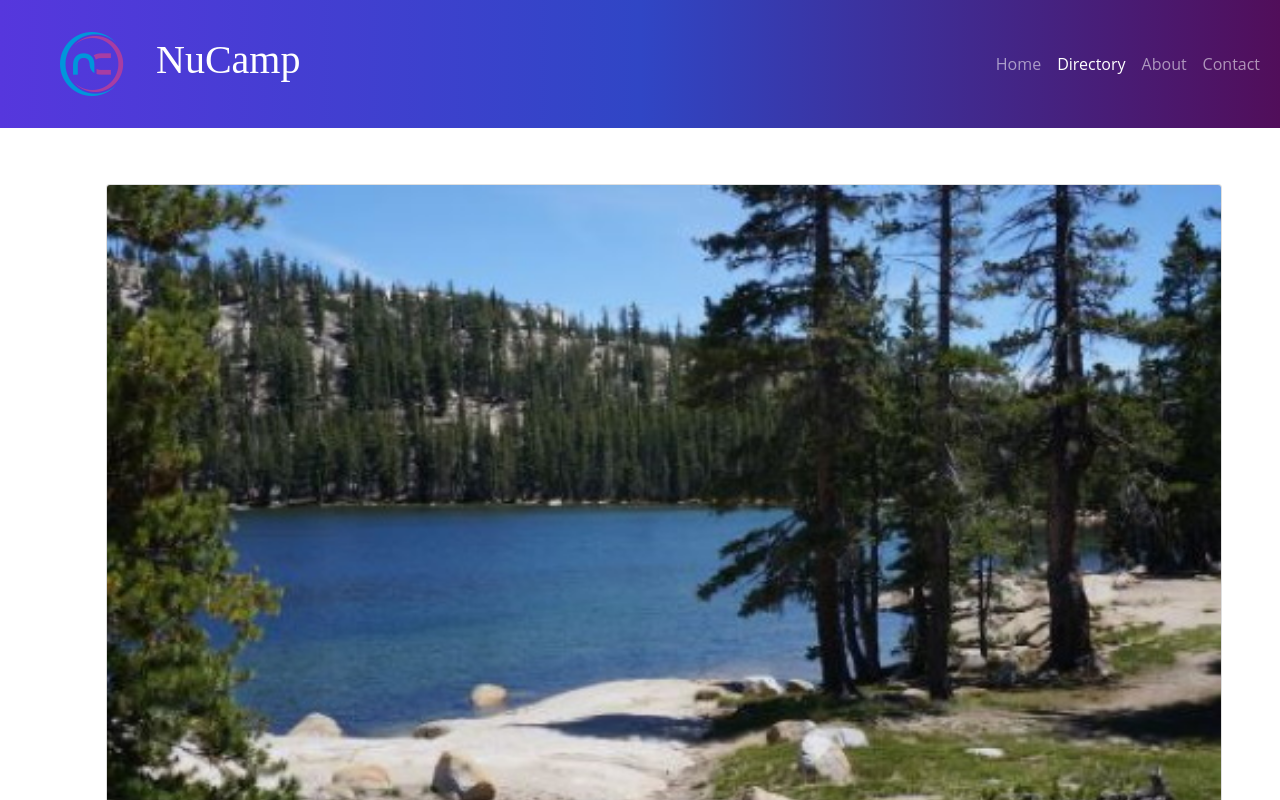
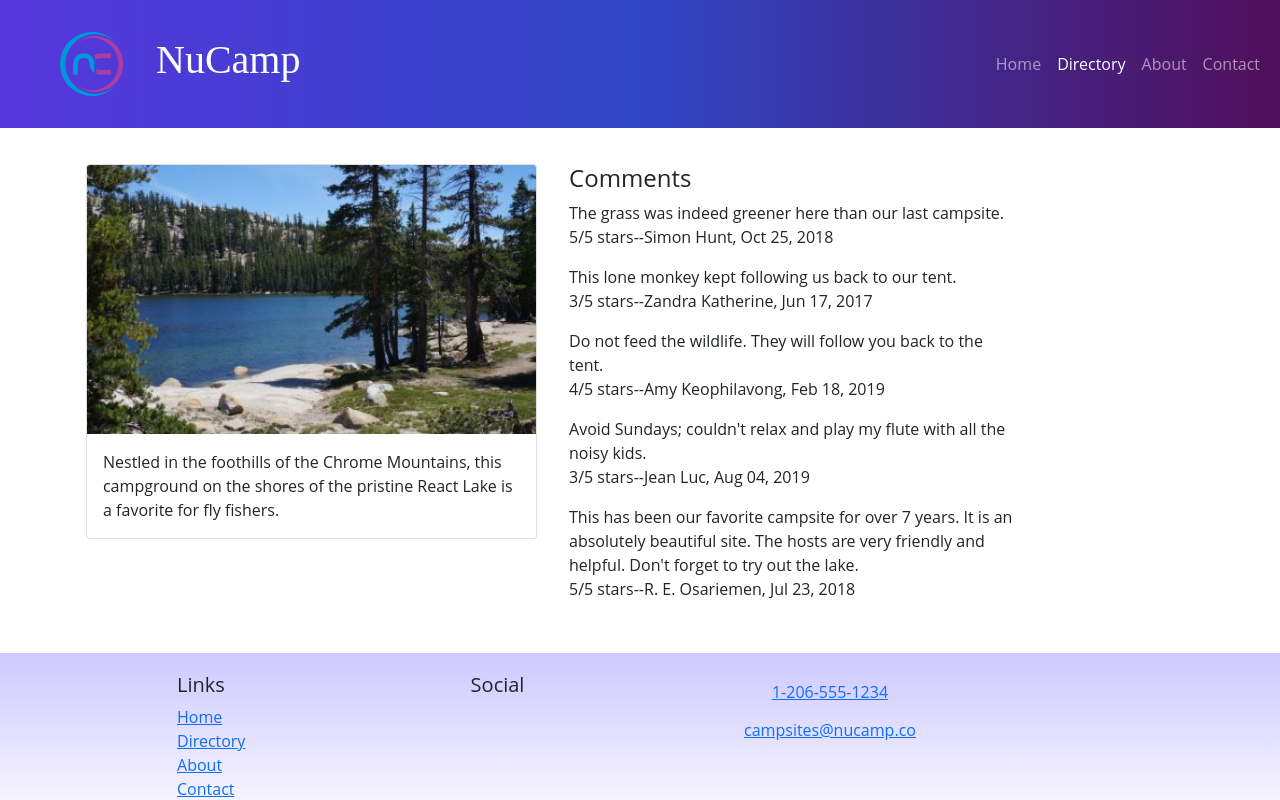
Before and after one commit to MicheleDS79/NuCamp-Site-React-App-, a React (Create React App) app: page /directory/0 in a window 1280 px wide. Shown: the top 800 px of the page. Built offline with nearby package versions, Linux system fonts and the light colour scheme; the HTML template or start-up script is replaced by a standard one.

Commit message:
Comments

```diff
--- a/src/features/campsites/CampsiteDetail.js
+++ b/src/features/campsites/CampsiteDetail.js
@@ -4,7 +4,7 @@
     const { image, name, description } = campsite;
 
     return (
-        <Col md='12' className='m-4'>
+        <Col md='5' className='m-1'>
             <Card>
                 <CardImg top src={image} alt={name} />
                 <CardBody>
--- /dev/null
+++ b/src/features/comments/Comment.js
@@ -0,0 +1,16 @@
+import { formatDate } from '../../utils/formatDate';
+
+const Comment = ({comment}) => {
+const { text: commentText, rating, author, date } = comment;
+
+    return (
+        <p>
+            {commentText}
+            <br/>
+            {rating}/5 stars--{author}, {formatDate(date)}
+        </p>
+    );
+};
+
+
+export default Comment;
--- /dev/null
+++ b/src/features/comments/CommentsList.js
@@ -0,0 +1,25 @@
+import { Col } from 'reactstrap';
+import Comment from './Comment';
+import { selectCommentsByCampsiteId } from './commentsSlice';
+
+const CommentsList = ({ campsiteId }) => {
+    const comments = selectCommentsByCampsiteId(campsiteId);
+
+    if (comments && comments.length > 0) {
+        return (
+            <Col md='5' className='m-1'>
+            <h4>Comments</h4>
+            {comments.map((comment) => {
+                return <Comment key={comment.id} comment={comment} />;
+            })}
+            </Col>
+        );
+    }
+    return (
+        <Col md='5' className='m-1'>
+            There are no comment for this campsite yet.
+        </Col>
+    );
+};
+
+export default CommentsList;
--- /dev/null
+++ b/src/features/comments/commentsSlice.js
@@ -0,0 +1,7 @@
+import { COMMENTS } from "../../app/shared/COMMENTS";
+
+export const selectCommentsByCampsiteId = (campsiteId) => {
+    return COMMENTS.filter(
+        (comment) => comment.campsiteId === parseInt(campsiteId)
+    );
+};
--- a/src/pages/CampsiteDetailPage.js
+++ b/src/pages/CampsiteDetailPage.js
@@ -2,6 +2,7 @@
 import { useParams } from 'react-router-dom';
 import { selectCampsiteById } from '../features/campsites/campsitesSlice';
 import CampsiteDetail from '../features/campsites/CampsiteDetail';
+import CommentsList from '../features/comments/CommentsList';
 
 const CampsiteDetailPage = () => {
     const {campsiteId} = useParams();
@@ -11,8 +12,8 @@
         <Container>
                 <Row>
                     <CampsiteDetail campsite={campsite} />
+                    <CommentsList campsiteId={campsiteId} />
                 </Row>
-
         </Container>
     );
 };
--- /dev/null
+++ b/src/utils/formatDate.js
@@ -0,0 +1,7 @@
+export const formatDate = (date) => {
+    return new Intl.DateTimeFormat('en-US', {
+        year: 'numeric',
+        month: 'short',
+        day: '2-digit'
+    }).format(new Date(Date.parse(date)));
+};
```
